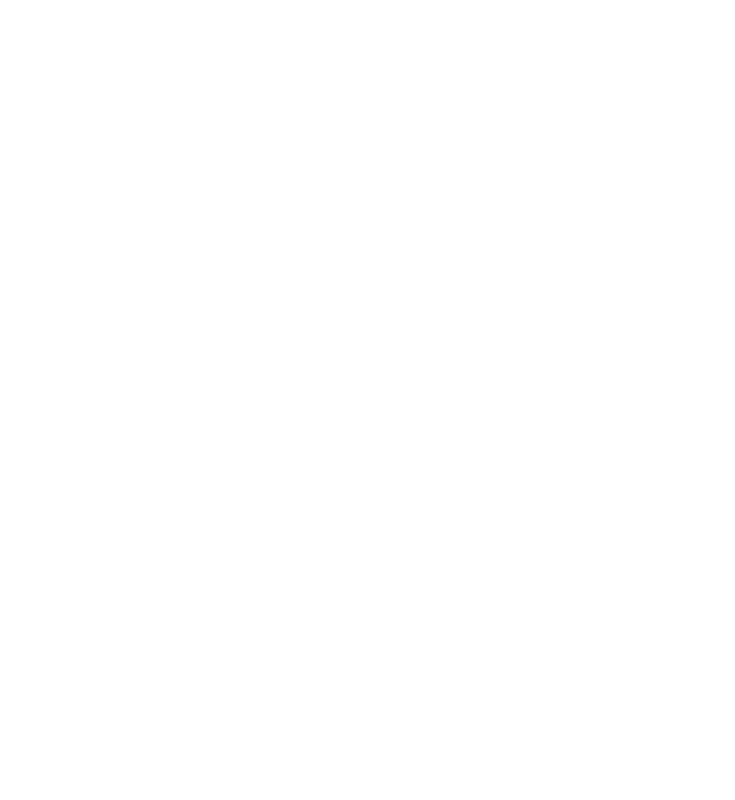
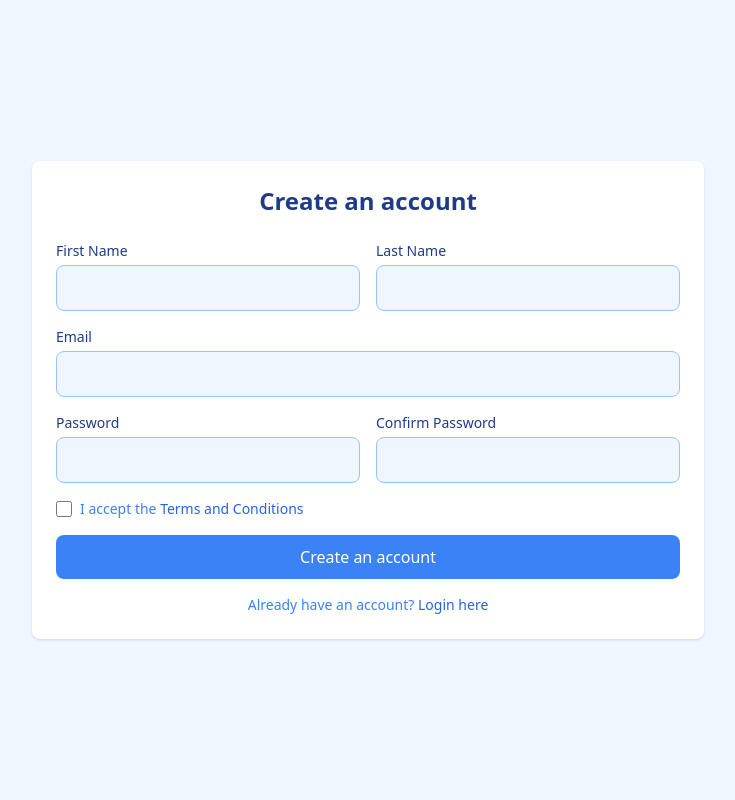
Before and after one commit to SimoBnz1/School-Management-System, a PHP site: page /register.php in a window 1280 px wide. Before the commit the part shown is empty. Shown: the whole page, without its empty margins (272-1007 px from the left). Run offline with PHP 8.4, Linux system fonts and the light colour scheme; some libraries are stand-ins or nearby versions.

Commit message:
ajouter le code html de page register

```diff
--- a/public/register.php
+++ b/public/register.php
@@ -0,0 +1,87 @@
+<!DOCTYPE html>
+<html lang="en">
+
+<head>
+    <meta charset="UTF-8">
+    <meta name="viewport" content="width=device-width, initial-scale=1.0">
+    <script src="https://cdn.tailwindcss.com"></script>
+</head>
+
+<body>
+
+
+
+    <main class="md:">
+        <section class="bg-blue-50 dark:bg-blue-900 min-h-screen flex items-center justify-center">
+            <div class="w-full max-w-2xl bg-white rounded-lg shadow dark:bg-blue-800 dark:border dark:border-blue-700 p-6">
+
+                <h1 class="text-xl font-bold text-blue-900 md:text-2xl dark:text-white mb-6 text-center">
+                    Create an account
+                </h1>
+
+                <form class="grid grid-cols-1 md:grid-cols-2 gap-4" method="POST" action="../scripts/register_process.php">
+
+                    <div>
+                        <label class="block mb-1 text-sm font-medium text-blue-900 dark:text-white">First Name</label>
+                        <input type="text" name="firstName" class="w-full p-2.5 rounded-lg border border-blue-300 bg-blue-50 text-blue-900 focus:ring-blue-500 focus:border-blue-500 dark:bg-blue-700 dark:border-blue-600 dark:text-white" >
+                    </div>
+
+                    <div>
+                        <label class="block mb-1 text-sm font-medium text-blue-900 dark:text-white">Last Name</label>
+                        <input type="text" name="lastName" class="w-full p-2.5 rounded-lg border border-blue-300 bg-blue-50 text-blue-900 focus:ring-blue-500 focus:border-blue-500 dark:bg-blue-700 dark:border-blue-600 dark:text-white" >
+                    </div>
+
+                    <div class="md:col-span-2">
+                        <label class="block mb-1 text-sm font-medium text-blue-900 dark:text-white">Email</label>
+                        <input type="email" name="email" class="w-full p-2.5 rounded-lg border border-blue-300 bg-blue-50 text-blue-900 focus:ring-blue-500 focus:border-blue-500 dark:bg-blue-700 dark:border-blue-600 dark:text-white" >
+                    </div>
+
+                    <div>
+                        <label class="block mb-1 text-sm font-medium text-blue-900 dark:text-white">Password</label>
+                        <input type="password" name="password" class="w-full p-2.5 rounded-lg border border-blue-300 bg-blue-50 text-blue-900 focus:ring-blue-500 focus:border-blue-500 dark:bg-blue-700 dark:border-blue-600 dark:text-white" >
+                    </div>
+
+                    <div>
+                        <label class="block mb-1 text-sm font-medium text-blue-900 dark:text-white">Confirm Password</label>
+                        <input type="password" name="confirmPassword" class="w-full p-2.5 rounded-lg border border-blue-300 bg-blue-50 text-blue-900 focus:ring-blue-500 focus:border-blue-500 dark:bg-blue-700 dark:border-blue-600 dark:text-white" >
+                        <?php
+                        if (isset($_GET["err"])) {
+                            if ($_GET["err"] == "passM") {
+                        ?>
+
+                                <span class="font-medium text-red">Password doesn't match</span>
+
+                        <?php
+                            }
+                        }
+                        ?>
+                    </div>
+
+                    <div class="md:col-span-2 flex items-center">
+                        <input type="checkbox" class="mr-2 w-4 h-4 border border-blue-300 rounded bg-blue-50 focus:ring-blue-300 dark:bg-blue-700 dark:border-blue-600" required>
+                        <label class="text-sm text-blue-500 dark:text-blue-300">
+                            I accept the
+                            <a href="#" class="text-blue-600 hover:underline">Terms and Conditions</a>
+                        </label>
+                    </div>
+
+
+                    <div class="md:col-span-2">
+                        <button type="submit" name="singup" class="w-full bg-blue-500 hover:bg-blue-700 text-white py-2.5 rounded-lg font-medium">
+                            Create an account
+                        </button>
+                    </div>
+
+
+                    <div class="md:col-span-2 text-center text-sm text-blue-500 dark:text-blue-400">
+                        Already have an account?
+                        <a href="../public/login.php" class="text-blue-600 hover:underline">Login here</a>
+                    </div>
+
+                </form>
+            </div>
+        </section>
+    </main>
+</body>
+
+</html>
```
Also changed, not shown: public/login.php (+11 -1 lines).
